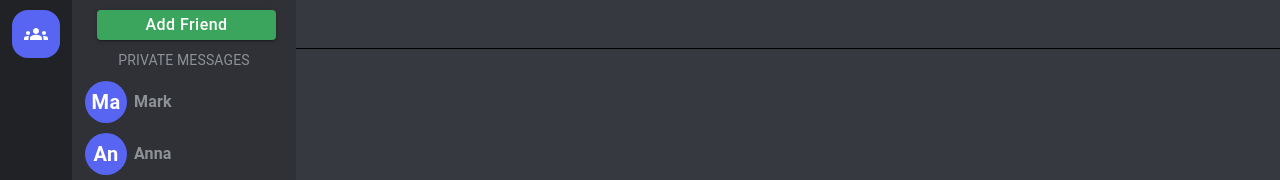
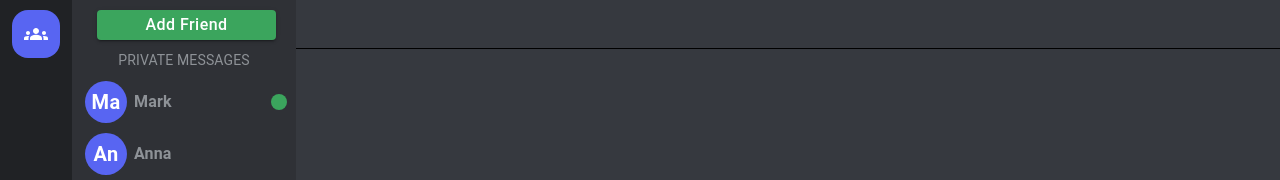
Before and after one commit to shashankdkte/new-discord-frontend, a React (Create React App) app: page / in a window 1280 px wide. Shown: the top 180 px of the page. Built offline with nearby package versions, Linux system fonts and the light colour scheme.

Commit message:
Online Indicator

```diff
--- a/src/Dashboard/FriendsSideBar/FriendList/FriendListItem.js
+++ b/src/Dashboard/FriendsSideBar/FriendList/FriendListItem.js
@@ -1,6 +1,7 @@
 import React from 'react'
 import { Button, Typography } from '@mui/material'
 import Avatar from '../../../shared/Avatar';
+import OnlineIndicator from './OnlineIndicator';
 
 const FriendListItem = (props) => {
 
@@ -23,6 +24,7 @@
         fontWeight: "700",
         color:"#8e9297"
       }} variant='subtitle1' align='left' >{username}</Typography>
+      {isOnline && <OnlineIndicator />}
    </Button>
   )
 }
--- /dev/null
+++ b/src/Dashboard/FriendsSideBar/FriendList/OnlineIndicator.js
@@ -0,0 +1,19 @@
+import React from 'react'
+import { Box } from '@mui/material'
+import FiberManualRecordIcon from '@mui/icons-material/FiberManualRecord';
+
+const OnlineIndicator = () => {
+  return (
+    <Box sx={{
+      color: "#3ba55d",
+      display: "flex",
+      alignItems: "center",
+      position: "absolute",
+      right:"5px"
+    }}>
+     <FiberManualRecordIcon />
+   </Box>
+  )
+}
+
+export default OnlineIndicator
```
